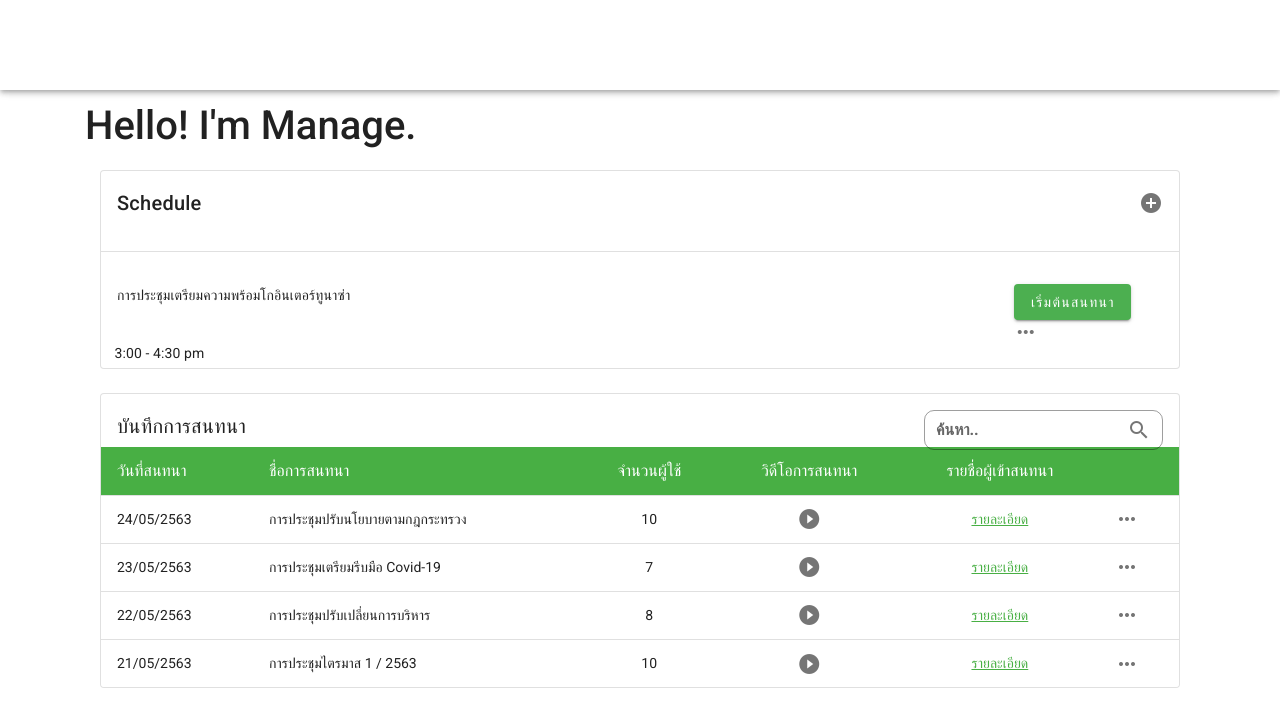
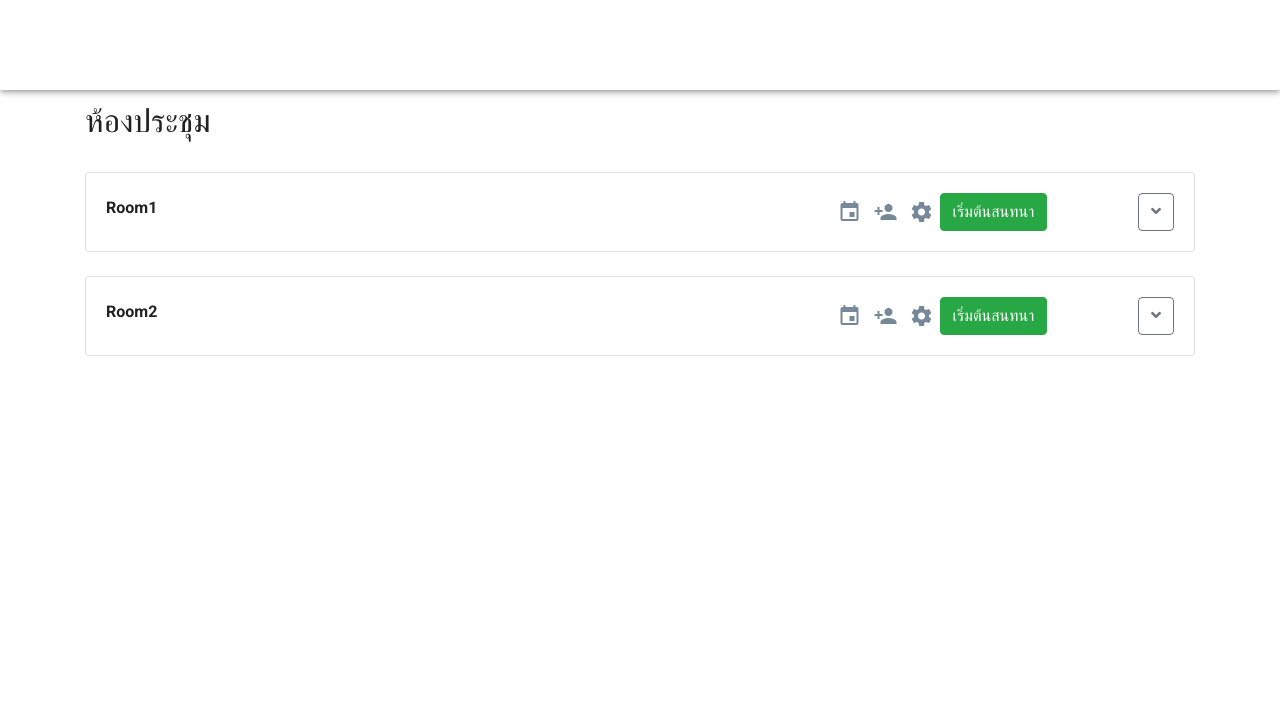
Before and after one commit to apisit08/green_v1, a Vue app: page /manage in a window 1280 px wide. Shown: the top 724 px of the page. Built offline with nearby package versions, Linux system fonts and the light colour scheme.

Commit message:
add manage page

```diff
--- a/src/components/manage.vue
+++ b/src/components/manage.vue
@@ -1,31 +1,109 @@
-
 <template>
-    <v-container>
-      <h1>Hello! I'm Manage.</h1>
-      <Schedule />
-      <ConversationSaved />
-    </v-container>
+<v-container>
+    <v-row>
+      <v-col cols="12">
+        <h2>ห้องประชุม</h2>
+      </v-col>
+    </v-row>
+    <v-row v-for="(item,i) in 2" :key="i">
+      <v-col cols="12">
+        <b-card>
+        <div>
+          <table border="0" width="100%">
+            <tr>
+              <td>
+                <!-- <v-btn icon color="secondary"><v-icon>mdi-pencil</v-icon></v-btn> -->
+                <label>Room{{i+1}}</label>
+              </td>
+              <td>
+                <div class="float-right">
+                  <v-btn icon color="#778899">
+                <v-icon>mdi-calendar</v-icon>
+              </v-btn>
+              <v-btn icon color="#778899">
+                <v-icon>mdi-account-plus</v-icon>
+              </v-btn>
+              <v-btn v-b-modal="'my-modal'" icon color="#778899">
+                <v-icon>mdi-cog</v-icon>
+              </v-btn>
+              <button class="btn btn-success">เริ่มต้นสนทนา</button>
+                </div>
+              </td>
+              <td>
+                <b-button
+                  v-b-toggle="'collapse-'+i"
+                  class="float-right"
+                  variant="outline-secondary"
+                >
+                  <i class="fa fa-angle-down" aria-hidden="true"></i>
+                </b-button>
+              </td>
+            </tr>
+          </table>
+         <b-collapse :id="'collapse-'+i" class="mt-2">
+          <div>
+            <v-row>
+              <v-col cols="12">
+                <b>เชิญผู้เข้าร่วมสนทนา</b>
+              </v-col>
+            </v-row>
+            <v-row>
+              <v-col>
+                <button class="btn-outline-success"><i class="fa fa-clone" aria-hidden="true"></i>
+              &nbsp;Copy link</button>
+              </v-col>
+            </v-row>
+            <v-row>
+              <v-col>
+                <b>เชิญผู้เข้าร่วมผ่านอีเมลล์</b>
+              </v-col>
+            </v-row>
+            <v-row>
+              <v-col cols="5">
+                <form>
+              <div class="input-group mb-3">
+                <input type="text" class="form-control" placeholder="invite someone...">
+                <div class="input-group-append">
+                  <button class="btn btn-outline-secondary " type="submit">ส่งคำเชิญ</button>
+                </div>
+              </div>
+            </form>
+              </v-col>
+            </v-row>
+            <v-row>
+              <Schedule />
+            </v-row>
+            <v-row>
+              <ConversationSaved />
+            </v-row>
+          </div>
+        </b-collapse>
+        </div>
+      </b-card>
+      </v-col>
+    </v-row>
+    <Setting/>
+</v-container>
 </template>
-
 <script>
 import Schedule from '../components/schedule'
 import ConversationSaved from '../components/conversationSaved'
+import Setting from '../components/modal/setting'
 
 export default {
   components: {
     Schedule,
-    ConversationSaved
+    ConversationSaved,
+    Setting
   },
   data () {
-    return {
-      user: '',
-      panel: '',
-      items: 3
-    }
+    return {}
   }
-
-  // created () {
-  //   this.user = localStorage.getItem('user')
-  // }
 }
 </script>
+<style>
+  label {
+    font-size: 20;
+    font-weight: bold;
+  }
+</style>
--- a/src/components/meeting.vue
+++ b/src/components/meeting.vue
@@ -23,10 +23,10 @@
               <v-btn icon color="#778899">
                 <v-icon>mdi-account-plus</v-icon>
               </v-btn>
-              <v-btn icon color="#778899">
+              <v-btn v-b-modal="'my-modal'" icon color="#778899">
                 <v-icon>mdi-cog</v-icon>
               </v-btn>
-              <button class="btn btn-success">เริ่มต้นสนทนา</button>
+              <button class="btn btn-success" @click="startroom()">เริ่มต้นสนทนา</button>
                 </div>
               </td>
               <td>
@@ -40,7 +40,7 @@
               </td>
             </tr>
           </table>
-         <b-collapse :id="'collapse-'+i" v-model="visible" class="mt-2">
+         <b-collapse :id="'collapse-'+i" class="mt-2">
           <div>
             <v-row>
               <v-col cols="12">
@@ -82,19 +82,32 @@
       </b-card>
       </v-col>
     </v-row>
+    <Setting/>
 </v-container>
 </template>
 <script>
 import Schedule from '../components/schedule'
 import ConversationSaved from '../components/conversationSaved'
+import Setting from '../components/modal/setting'
+import { EventBus } from '@/EventBus'
 
 export default {
   components: {
     Schedule,
-    ConversationSaved
+    ConversationSaved,
+    Setting
   },
   data () {
     return {}
+  },
+  methods: {
+    startroom () {
+      EventBus.$emit('user')
+      this.goPage('/manage')
+    },
+    goPage (link) {
+      this.$router.push(link)
+    }
   }
 }
 </script>
--- a/src/components/modal/setting.vue
+++ b/src/components/modal/setting.vue
@@ -0,0 +1,7 @@
+<template>
+<div>
+  <b-modal id="modal-1" title="BootstrapVue">
+    <p class="my-4">Hello from modal!</p>
+  </b-modal>
+</div>
+</template>
```
